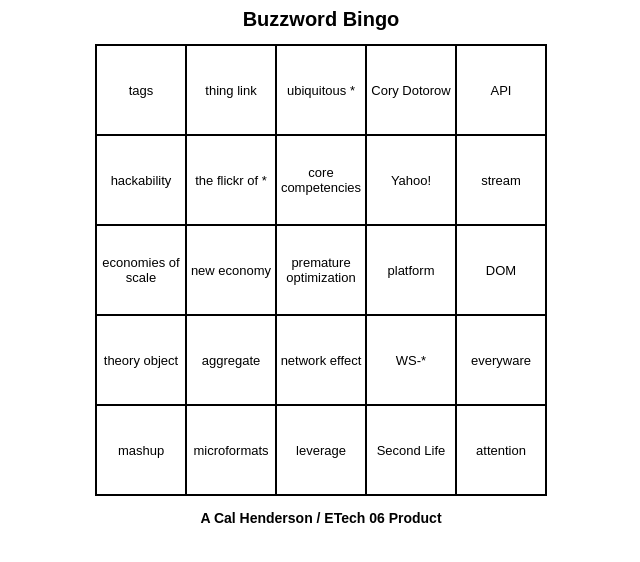
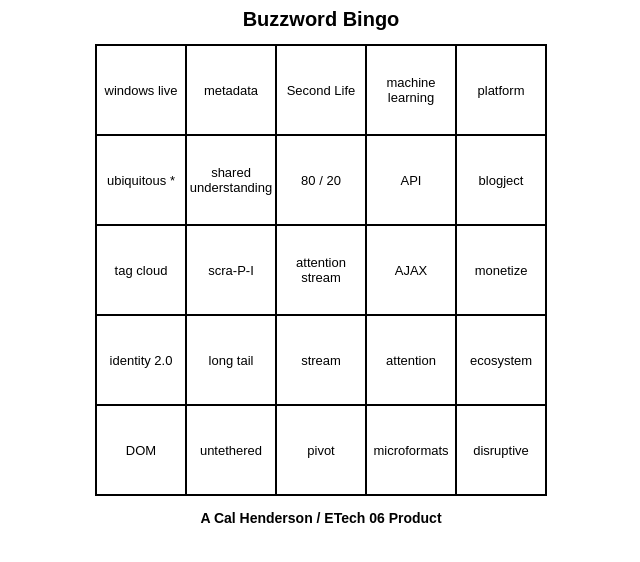
Before and after one commit to iamcal/bingo.iamcal.com, a PHP site: page / in a window 1280 px wide. Shown: the top 562 px of the page, without its empty margins (319-959 px from the left). Run offline with PHP 8.4, Linux system fonts and the light colour scheme.

Commit message:
As a product owner I want to satisfy emerging demands for more words

```diff
--- a/www/index.php
+++ b/www/index.php
@@ -64,6 +64,12 @@
 		'80 / 20',
 		'power laws',
 		'mental model',
+		'pivot',
+		'machine learning',
+		'disruptive',
+		'shared understanding',
+		'mvp',
+		'gamification',
 	);
 
 	shuffle($words);
```
